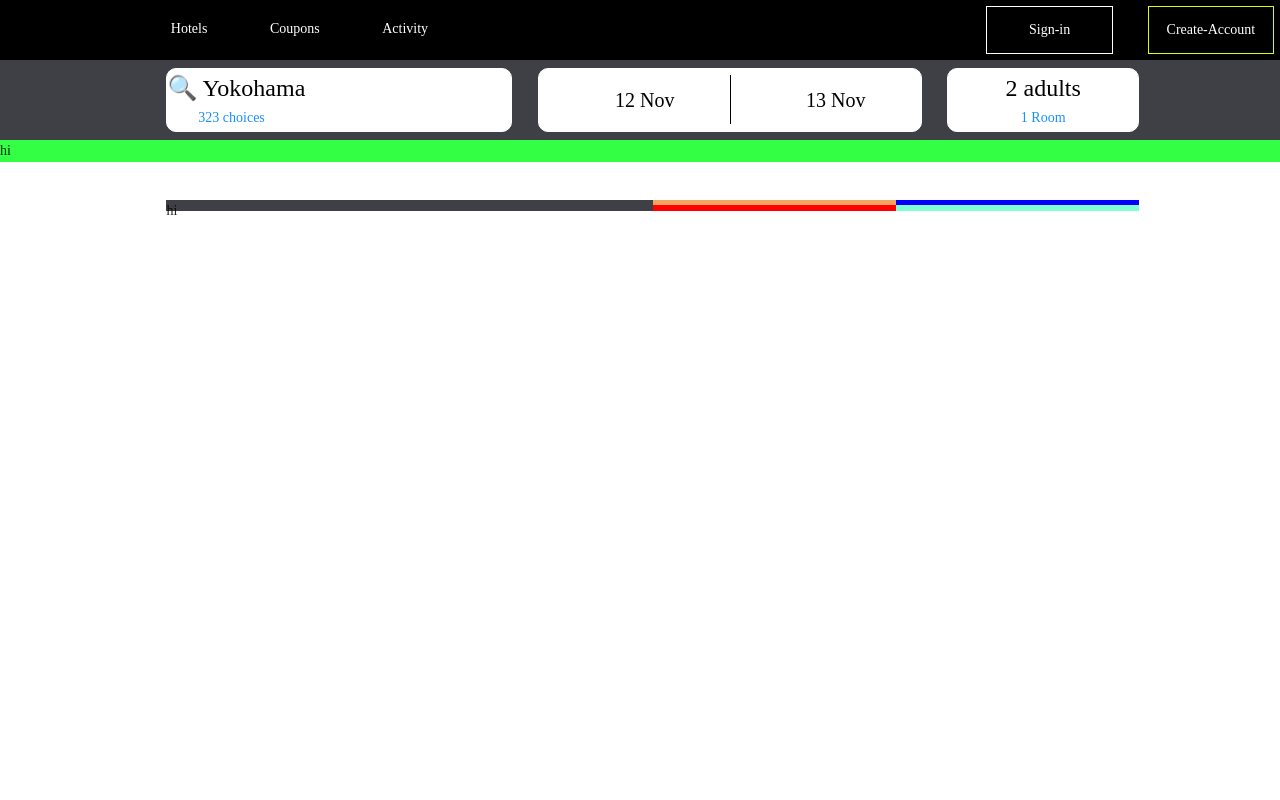
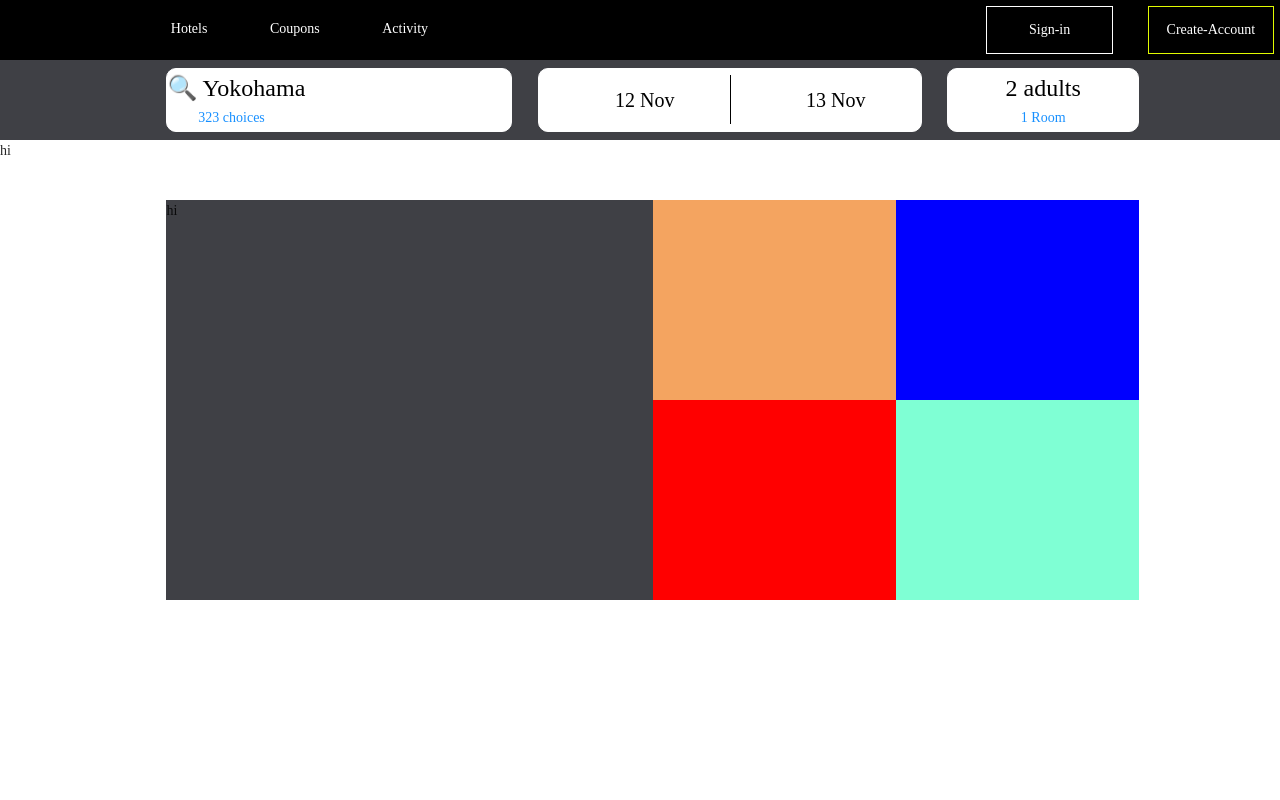
Before and after one commit to pracharapol/Project_Softarch, a React (Create React App) app: page /Hotelsinfo in a window 1280 px wide. Shown: the top 800 px of the page. Built offline with nearby package versions, Linux system fonts and the light colour scheme.

Commit message:
notfinish

```diff
--- a/src/Css/Hotelsinfo.css
+++ b/src/Css/Hotelsinfo.css
@@ -191,12 +191,12 @@
   text-align: left;
   margin-left: 9%;
 }
-.backgpicinfo {
-  position: relative;
+/* .backgpicinfo {
+  position: absolute;
   width: 100%;
   height: 50%;
   background-color: #3f4;
-}
+} */
 .bodypicinfo {
   margin-top: 3%;
   position: absolute;
```
